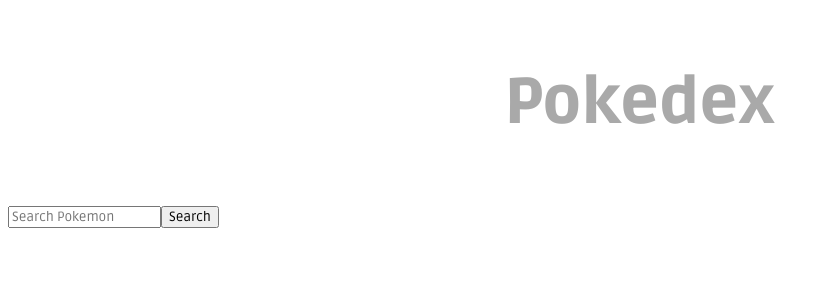
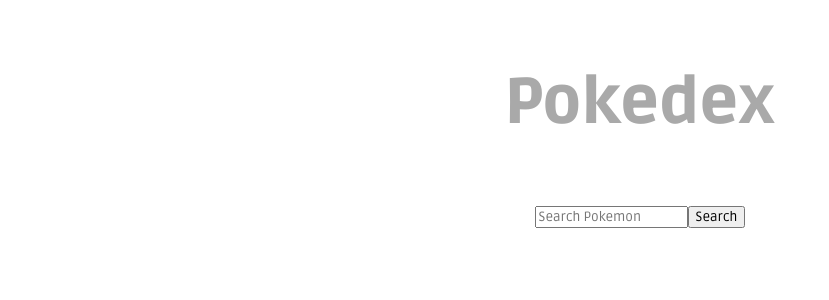
Before and after one commit to PiroAvni/Pokeman_App_React, a React (Vite) app: page / in a window 1280 px wide. Shown: the top 300 px of the page, without its empty margins (0-829 px from the left). Built offline with nearby package versions, Linux system fonts and the light colour scheme.

Commit message:
fetch api

```diff
--- a/src/components/Pokedex/index.jsx
+++ b/src/components/Pokedex/index.jsx
@@ -4,17 +4,17 @@
 import "./pokedex.css"
 
 function Pokedex() {
-const [getpokemon, setGetPokemon] = useState('');
+const [pokemon, setPokemon] = useState('');
 const [searchResults, setSearchResults] = useState([]);
-console.log('line 9 pokedex', searchResults)
+//console.log('line 9 pokedex', searchResults)
 
 useEffect(() => {
   const fetchPokemon = async () => {
-    if (getpokemon.trim() !== '') {
+    if (pokemon.trim() !== '') {
       try {
-        const response = await fetch(`https://pokeapi.co/api/v2/pokemon/${getpokemon.toLowerCase()}`);
+        const response = await fetch(`https://pokeapi.co/api/v2/pokemon/${pokemon.toLowerCase()}`);
         const data = await response.json();
-        console.log('line 17 pokedex',data);
+        //console.log('line 17 pokedex',data);
         setSearchResults([data]);
       } catch (error) {
         console.error('Error fetching Pokemon:', error);
@@ -27,32 +27,31 @@
   };
 
   fetchPokemon();
-}, [getpokemon]);
+}, [pokemon]);
 
-console.log('line 31', searchResults)
+//console.log('line 31', searchResults)
 // Function to handle search input changes
 const handleInputChange = (event) => {
-  setGetPokemon(event.target.value);
+  setPokemon(event.target.value);
 };
 
 // Function to handle search form submission
 const handleSubmit = async (e) => {
   e.preventDefault();
-
 }
 
 
 return (
   <>
 
-    <form onSubmit={handleSubmit}>
-      <input type="text" value={getpokemon} onChange={handleInputChange} placeholder="Search Pokemon" />
+    <form  className="form" onSubmit={handleSubmit}>
+      <input type="text" value={pokemon} onChange={handleInputChange} placeholder="Search Pokemon" />
       <button type="submit">Search</button>
     </form>
 
     <div className="card-container">
         {searchResults.map((pokemon, idx) =>{
-          console.log(pokemon)
+          //console.log(pokemon)
 
         return(
             <Pokecard key={idx} pokemon ={pokemon}/>
--- a/src/components/Pokedex/pokedex.css
+++ b/src/components/Pokedex/pokedex.css
@@ -5,3 +5,7 @@
     align-items:center;
     margin: auto;
 }
+.form{
+    display: flex;
+    justify-content: center;
+}
```
